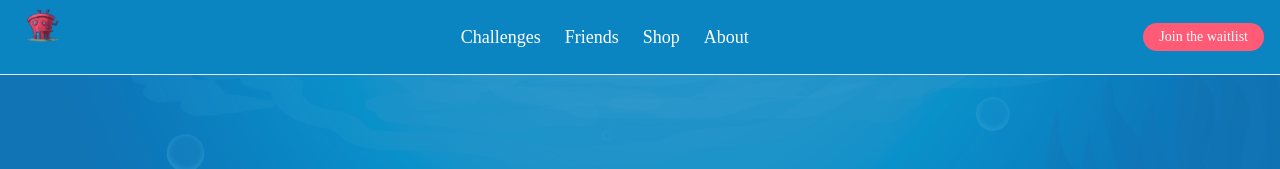
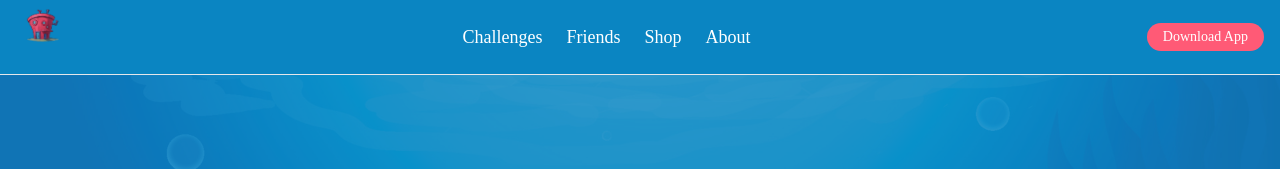
Before and after one commit to inspikalu/chum-bucket, a Next.js app: page / in a window 1280 px wide. Shown: the top 169 px of the page. Built offline with nearby package versions, Linux system fonts and the light colour scheme; a web font is replaced by a local one.

Commit message:
Removed stuff

```diff
--- a/app/copyright/page.tsx
+++ b/app/copyright/page.tsx
@@ -35,10 +35,10 @@ export default function Copyright() {
         </nav>
         <div className="flex items-center gap-4">
           <Link
-            href="/signup"
+            href="/app-release.apk"
             className="bg-[#FF5A76] text-white px-4 py-1 rounded-full font-londrina text-sm hover-bounce interactive-button"
           >
-            Join the waitlist
+            Download App
           </Link>
         </div>
       </header>
--- a/app/license/page.tsx
+++ b/app/license/page.tsx
@@ -35,10 +35,10 @@ export default function License() {
         </nav>
         <div className="flex items-center gap-4">
           <Link
-            href="/signup"
+            href="/app-release.apk"
             className="bg-[#FF5A76] text-white px-4 py-1 rounded-full font-londrina text-sm hover-bounce interactive-button"
           >
-            Join the waitlist
+            Download App
           </Link>
         </div>
       </header>
--- a/app/not-found.tsx
+++ b/app/not-found.tsx
@@ -35,10 +35,10 @@ export default function NotFound() {
         </nav>
         <div className="flex items-center gap-4">
           <Link
-            href="/signup"
+            href="/app-release.apk"
             className="bg-[#FF5A76] text-white px-4 py-1 rounded-full font-londrina text-sm hover-bounce interactive-button"
           >
-            Join the waitlist
+            Download App
           </Link>
         </div>
       </header>
--- a/app/page.tsx
+++ b/app/page.tsx
@@ -53,10 +53,10 @@ export default function Home() {
             LOG IN
           </Link> */}
           <Link
-            href="/signup"
+            href="/app-release.apk"
             className="bg-[#FF5A76] text-white px-4 py-1 rounded-full font-londrina text-sm hover-bounce interactive-button"
           >
-            Join the waitlist
+            Download App
           </Link>
         </div>
       </header>
--- a/app/privacy/page.tsx
+++ b/app/privacy/page.tsx
@@ -35,10 +35,10 @@ export default function Privacy() {
         </nav>
         <div className="flex items-center gap-4">
           <Link
-            href="/signup"
+            href="/app-release.apk"
             className="bg-[#FF5A76] text-white px-4 py-1 rounded-full font-londrina text-sm hover-bounce interactive-button"
           >
-            Join the waitlist
+            Download App
           </Link>
         </div>
       </header>
```
